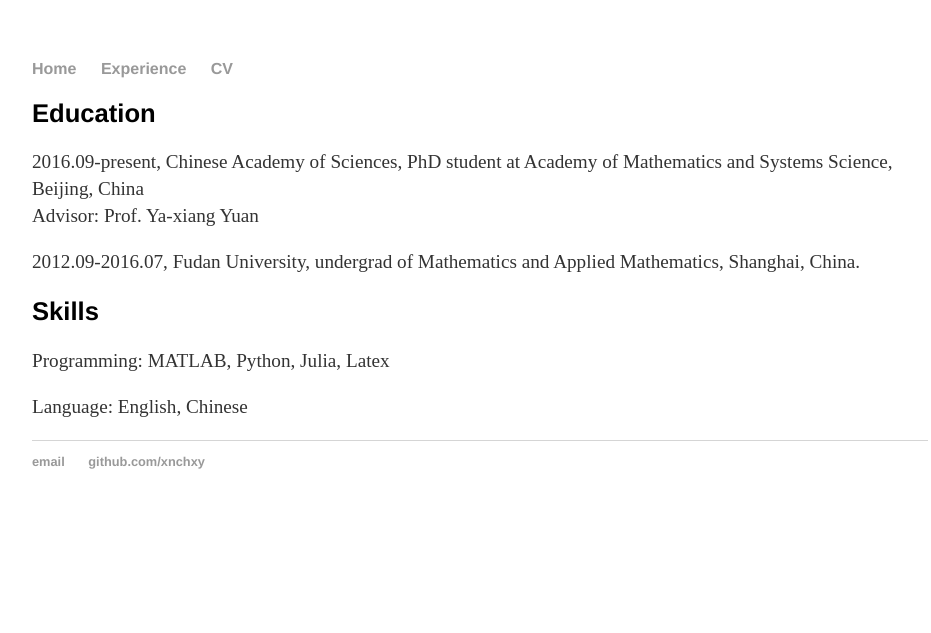
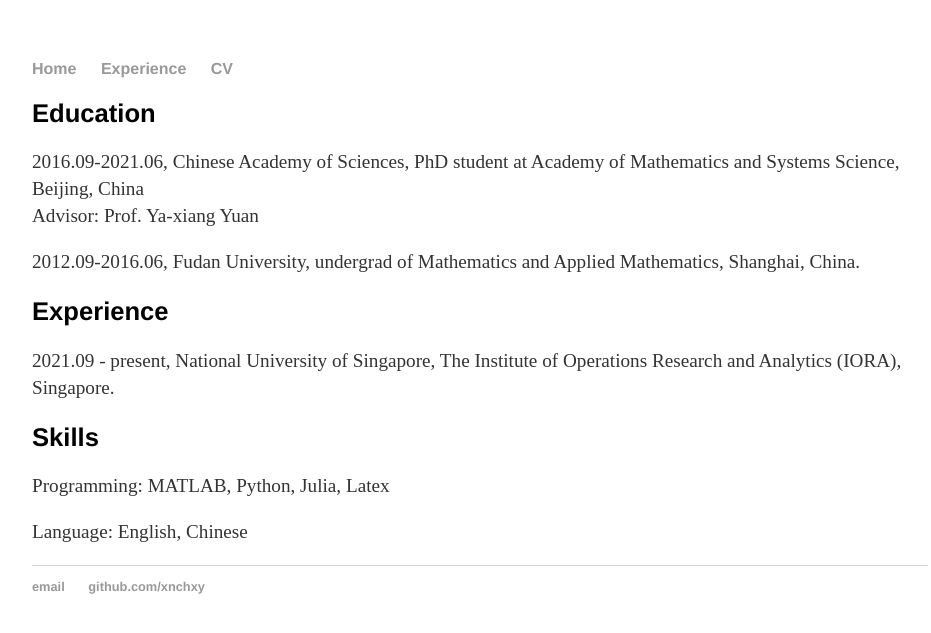
Before and after one commit to xnchxy/xnchxy.github.io, a Jekyll site: the page built from css/experience.html, in a window 1280 px wide. Shown: the top 633 px of the page, without its empty margins (160-1091 px from the left). Built offline with Jekyll 4.4.1, drawn with Linux system fonts in a browser that asks for light colours.

Commit message:
Update experience.html

```diff
--- a/css/experience.html
+++ b/css/experience.html
@@ -5,8 +5,13 @@ title: About Nachuan Xiao
 
 		<div class="about">
 			<h2>Education</h2>
-			<p>2016.09-present, Chinese Academy of Sciences, PhD student at Academy of Mathematics and Systems Science, Beijing, China <br> Advisor: Prof. Ya-xiang Yuan </p>
-			<p>2012.09-2016.07, Fudan University, undergrad of Mathematics and Applied Mathematics, Shanghai, China.</p>
+			<p>2016.09-2021.06, Chinese Academy of Sciences, PhD student at Academy of Mathematics and Systems Science, Beijing, China <br> Advisor: Prof. Ya-xiang Yuan </p>
+			<p>2012.09-2016.06, Fudan University, undergrad of Mathematics and Applied Mathematics, Shanghai, China.</p>
+		</div>
+
+		<div class="about">
+			<h2>Experience</h2>
+			<p>2021.09 - present, National University of Singapore, The Institute of Operations Research and Analytics (IORA), Singapore.</p>
 		</div>
 
                <div class="about">
```
